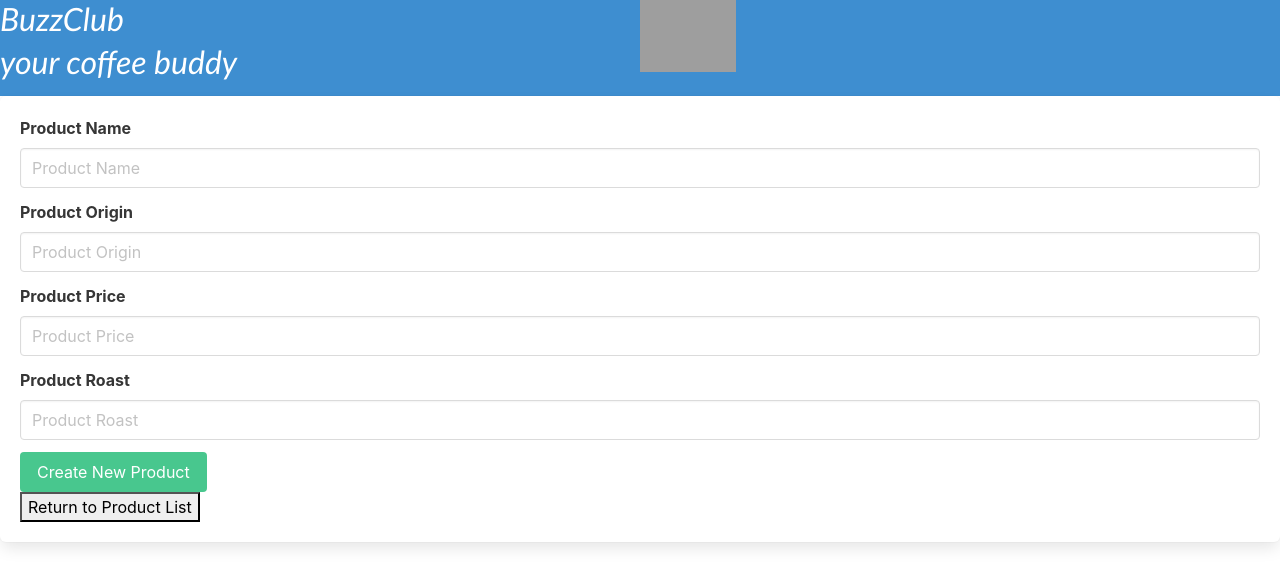
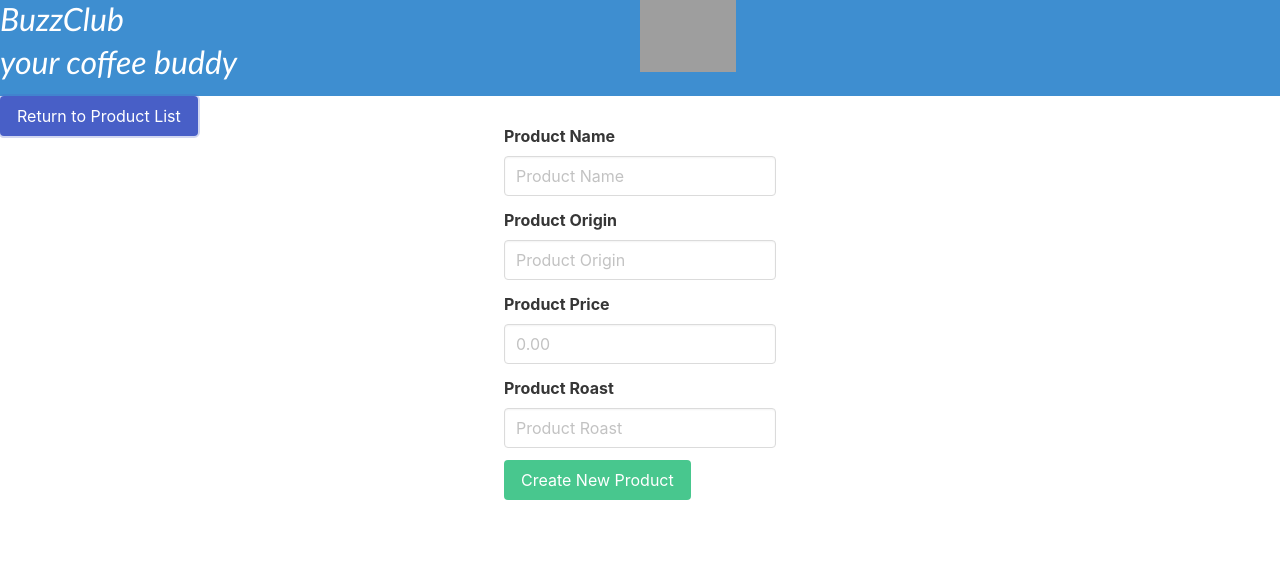
Before and after one commit to paulkasidit/inventory_tracker, a React (Create React App) app: page / in a window 1280 px wide. Both pictures are taken after a click on the button "Add Product". Shown: the top 586 px of the page. Built offline with nearby package versions, Linux system fonts and the light colour scheme; grey boxes are pictures that could not be loaded.

Commit message:
working on styling for page

```diff
--- a/src/components/App.js
+++ b/src/components/App.js
@@ -12,9 +12,7 @@ function App() {
       </section>
 
       <div class = "webContainer">
-        <div class = "box">
           <ProductControl/>
-        </div>
       </div>
 
     </React.Fragment>
--- a/src/components/NewProductForm.js
+++ b/src/components/NewProductForm.js
@@ -12,7 +12,7 @@ function NewProductForm(props){
       origin: event.target.origin.value,
       price: event.target.price.value,
       roast: event.target.roast.value,
-      quantity: 1,
+      quantity: 130,
       id: v4()
     });
   }
--- a/src/components/Product.js
+++ b/src/components/Product.js
@@ -6,16 +6,16 @@ function Product(props){
     <React.Fragment>
       <div onClick = {() => props.whenProductClicked(props.id)}>
         <h3>{props.name} - {props.price}</h3>
-        <p><em>{props.price}</em></p>
+        <p><em>{(Math.round(props.price * 100) / 100).toFixed(2)}</em></p>
         <p><em>{props.roast}</em></p>
           {props.quantity === 0
           ?<p>Out of Stock</p>
-          :<p>{"Quantity: " + props.quantity + "lbs"}</p>
+          :<p>{"Quantity: " + props.quantity + " lbs"}</p>
           }
         <hr/>
         {props.quantity === 0
           ?<p></p>
-          :<button onClick = {() => props.onBuy(props.id)}>Buy</button>
+          :<button class = "button is-success" onClick = {() => props.onBuy(props.id)}>Buy</button>
         }
       </div>
     </React.Fragment>
--- a/src/components/ProductControl.js
+++ b/src/components/ProductControl.js
@@ -113,8 +113,8 @@ class ProductControl extends React.Component {
 
     return (
       <React.Fragment>
+        <button class = "button is-link" onClick={this.handleClick}>{buttonText}</button>
         {currentlyVisibleState}
-        <button onClick={this.handleClick}>{buttonText}</button>
       </React.Fragment>
     );
   }
--- a/src/components/ProductDetail.js
+++ b/src/components/ProductDetail.js
@@ -6,8 +6,10 @@ function ProductDetail(props){
 
   return (
     <React.Fragment>
-      <h1>Product Details</h1>
-      <h3>{product.name} - {product.price}</h3>
+    <div class = "box">
+      <h1 class = "title is-1">Product Details</h1>
+        <h3 class = "title is-4">{product.name} - {product.price}</h3>
+        <div class = "box">
           <p><em>Origin:{product.origin}</em></p>
           <p><em>Roast:{product.roast}</em></p>
           {
@@ -15,9 +17,11 @@ function ProductDetail(props){
             ? <p>Out Of Stock</p>
             : <p>> Quantity: {product.quantity}</p>
           }
-      <button onClick={ props.onClickingEdit }>Update product</button>
-      <button onClick={()=> onClickingDelete(product.id) }>Delete product</button>
+        </div>
+        <button class = "button is-info is outlined" onClick={ props.onClickingEdit }>Update product</button>
+        <button class = "button is-danger is outlined" onClick={()=> onClickingDelete(product.id) }>Delete product</button>
         <hr/>
+    </div>
     </React.Fragment>
   );
 }
--- a/src/components/ProductList.js
+++ b/src/components/ProductList.js
@@ -7,9 +7,9 @@ function ProductList(props) {
   return (
     <React.Fragment>
       <hr/>
-      <div class = "columns">
+        <div class = "columns is-centered">
           {props.productList.map((product) =>
-          <div class = "column is-gapless">
+            <div class = "column">
               <div class = "box">
                 <Product whenProductClicked = {props.onProductSelection}
                 name = {product.name}
--- a/src/components/ReusableForm.js
+++ b/src/components/ReusableForm.js
@@ -4,8 +4,9 @@ import PropTypes from "prop-types";
 function ReusableForm(props){
   return(
     <React.Fragment>
+
+      <div class = "columns is-centered is-two-thirds">
           <form onSubmit={props.formSubmissionHandler}>
-
             <label class = "label">Product Name</label>
             <div class = "field">
               <div class = "control">
@@ -17,7 +18,6 @@ function ReusableForm(props){
                 />
               </div>
             </div>
-
             <label class = "label">Product Origin</label>
             <div class = "field">
               <div class = "control">
@@ -29,19 +29,17 @@ function ReusableForm(props){
                 />
               </div>
             </div>
-
             <label class = "label">Product Price</label>
             <div class = "field">
               <div class = "control">
                 <input
                 class = "input"
-            type = "text"
+                type = "number"
                 name = "price"
-            placeholder="Product Price"
+                placeholder="0.00"
                 />
               </div>
             </div>
-
             <label class = "label">Product Roast</label>
             <div class = "field">
               <div class = "control">
@@ -53,12 +51,12 @@ function ReusableForm(props){
                 />
               </div>
             </div>
-
             <button class = "button is-success is outlined" type = "submit">
               {props.buttonText}
             </button>
+          </form>
+      </div>
 
-      </form>
 
 
       {/* <form onSubmit={props.formSubmissionHandler}>
```
Lines whose indentation alone changed are shown as unchanged.
